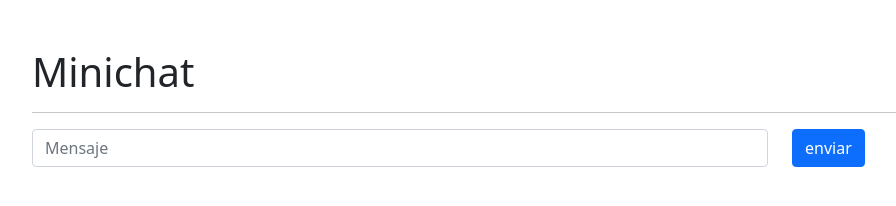
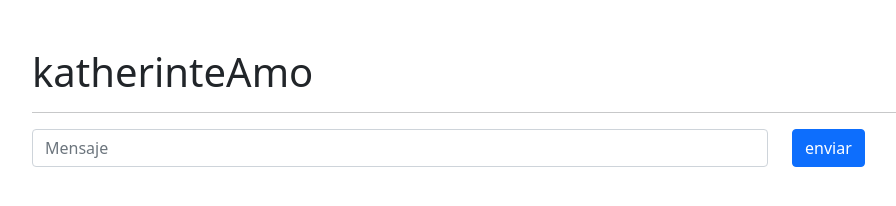
Before and after one commit to ToyoAngel7/react-proyect, a plain HTML site: page public/index.html in a window 1280 px wide. Shown: the whole page, without its empty margins (50-946 px from the left). Drawn offline with nearby package versions, Linux system fonts and the light colour scheme; no server answers.

Commit message:
cambio de nombre katherin

```diff
--- a/public/index.html
+++ b/public/index.html
@@ -9,7 +9,7 @@
     <link href="https://cdn.jsdelivr.net/npm/bootstrap@5.0.2/dist/css/bootstrap.min.css" rel="stylesheet" integrity="sha384-EVSTQN3/azprG1Anm3QDgpJLIm9Nao0Yz1ztcQTwFspd3yD65VohhpuuCOmLASjC" crossorigin="anonymous">
 </head>
 <body class="container">
-    <h1 class="mt-5">Minichat</h1>
+    <h1 class="mt-5">katherinteAmo</h1>
     <hr>
 
     <form id="miFormulario">
```
